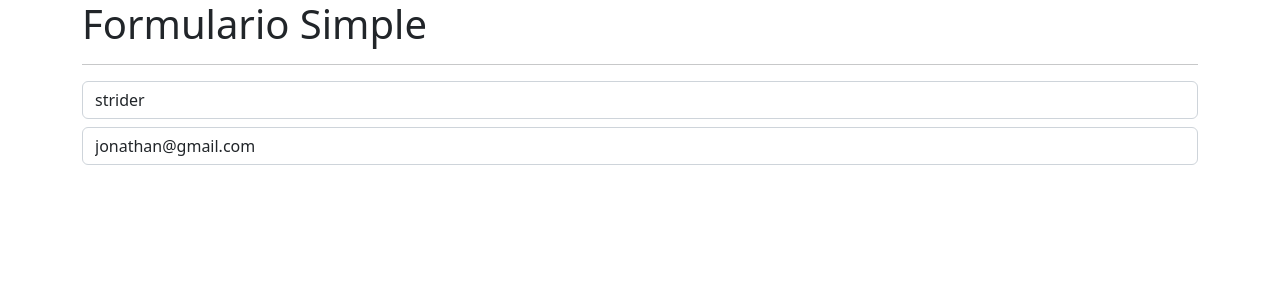
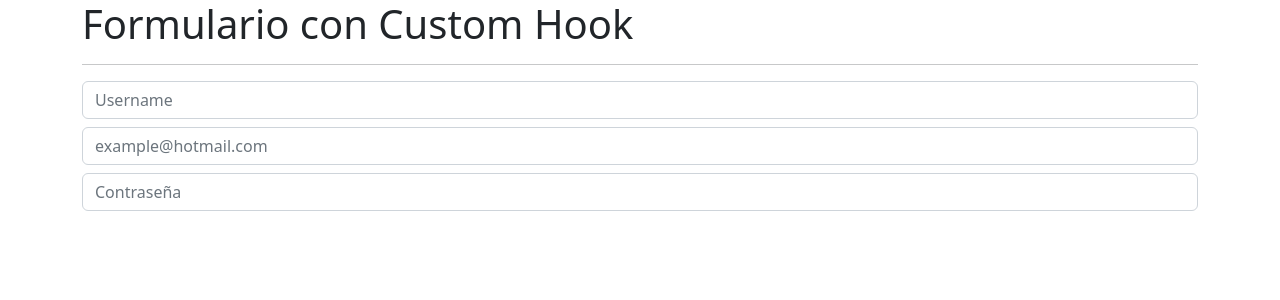
Before and after one commit to jonathanvargas2016/React-2022, a React (Vite) app in the folder 07-HooksApp/: page / in a window 1280 px wide. Shown: the top 300 px of the page. Built offline with nearby package versions, Linux system fonts and the light colour scheme.

Commit message:
useEffect and custom hook in forms

```diff
--- /dev/null
+++ b/07-HooksApp/src/02-useEffect/FormWithCustomHook.jsx
@@ -0,0 +1,43 @@
+import React, { useState } from 'react'
+import { useEffect } from 'react'
+import { useForm } from '../hook/useForm'
+import { Message } from './Message'
+
+export const FormWithCustomHook = () => {
+
+    const { formState, onInputChange, username, email, password } = useForm({
+        username: '',
+        email: '',
+        password: ''
+    })
+
+    // const { username, email, password } = formState
+
+    return (
+        <>
+
+            <h1>Formulario con Custom Hook</h1>
+            <hr />
+            <input type="text"
+                className='form-control'
+                placeholder='Username'
+                name="username"
+                value={username}
+                onChange={onInputChange} />
+
+            <input type="email"
+                className='form-control mt-2'
+                placeholder='example@hotmail.com'
+                name="email"
+                value={email}
+                onChange={onInputChange} />
+
+            <input type="password"
+                className='form-control mt-2'
+                placeholder='Contraseña'
+                name="password"
+                value={password}
+                onChange={onInputChange} />
+        </>
+    )
+}
--- a/07-HooksApp/src/02-useEffect/Message.jsx
+++ b/07-HooksApp/src/02-useEffect/Message.jsx
@@ -1,19 +1,28 @@
-import React, { useEffect } from 'react'
+import React, { useEffect, useState } from 'react'
 
 export const Message = () => {
 
-    useEffect(() => {
-      console.log("Message Mounted")
+  const [coords, setCoords] = useState({ x: 0, y: 0 })
 
-      return () => {
-        console.log("Message unMounted")
+  useEffect(() => {
 
-      }
-    }, [])
+    const onMouseMove = ({ x, y }) => {
+
+      // const coords = { x, y } // = {x: x, y: y}
+      setCoords({ x, y })
+    }
+
+    window.addEventListener('mousemove', onMouseMove)
+
+    return () => {
+      window.removeEventListener('mousemove', onMouseMove)
+    }
+  }, [])
 
   return (
     <>
-        <h3>Usuario ya existe</h3>
+      <h3>Usuario ya existe</h3>
+      <p>{JSON.stringify(coords)} </p>
     </>
   )
 }
--- /dev/null
+++ b/07-HooksApp/src/hook/useForm.js
@@ -0,0 +1,20 @@
+import { useState } from "react"
+
+export const useForm = (initialForm = {}) => {
+
+    const [formState, setFormState] = useState(initialForm)
+
+    const onInputChange = ({ target }) => {
+        const { name, value } = target
+        setFormState({
+            ...formState,
+            [name]: value
+        })
+    }
+
+    return {
+        ...formState, // desestructuracion del objeto
+        formState,
+        onInputChange
+    }
+}
--- a/07-HooksApp/src/main.jsx
+++ b/07-HooksApp/src/main.jsx
@@ -1,13 +1,14 @@
 import React from 'react'
 import ReactDOM from 'react-dom/client'
+import { FormWithCustomHook } from './02-useEffect/FormWithCustomHook'
 // import { CounterApp } from './01-useState/CounterApp'
 //import { CounterWithCustomHook } from './01-useState/CounterWithCustomHook'
 // import { HooksApp } from './HooksApp'
-import { SimpleForm } from './02-useEffect/SimpleForm'
+// import { SimpleForm } from './02-useEffect/SimpleForm'
 import './index.css'
 
 ReactDOM.createRoot(document.getElementById('root')).render(
   <div className='container'>
-    <SimpleForm />
+    <FormWithCustomHook />
   </div>
 )
```
